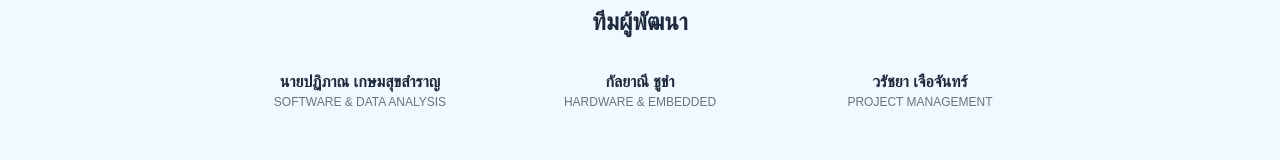
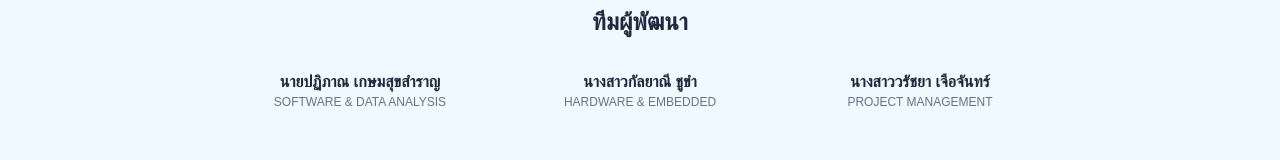
Before and after one commit to patiphan25471-create/SmartPole, a website: page About_us.html in a window 1280 px wide. Shown: the part 602-762 px from the top of the page. Drawn offline with Linux system fonts and the light colour scheme; a web font is replaced by a local one.

Commit message:
Update About_us.html

```diff
--- a/About_us.html
+++ b/About_us.html
@@ -109,11 +109,11 @@
                     <p class="text-xs text-gray-500 uppercase">Software & Data Analysis</p>
                 </div>
                 <div class="text-center">
-                    <h3 class="font-bold text-slate-800">กัลยาณี ชูขำ</h3>
+                    <h3 class="font-bold text-slate-800">นางสาวกัลยาณี ชูขำ</h3>
                     <p class="text-xs text-gray-500 uppercase">Hardware & Embedded</p>
                 </div>
                 <div class="text-center">
-                    <h3 class="font-bold text-slate-800">วรัชยา เจือจันทร์</h3>
+                    <h3 class="font-bold text-slate-800">นางสาววรัชยา เจือจันทร์</h3>
                     <p class="text-xs text-gray-500 uppercase">Project Management</p>
                 </div>
             </div>
```
